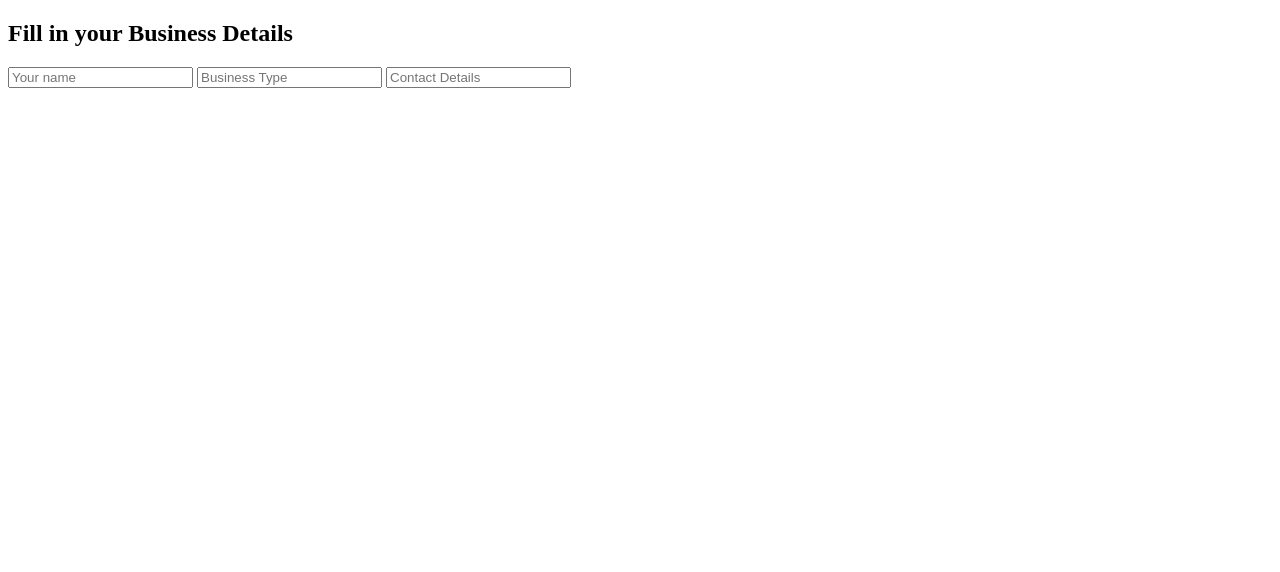
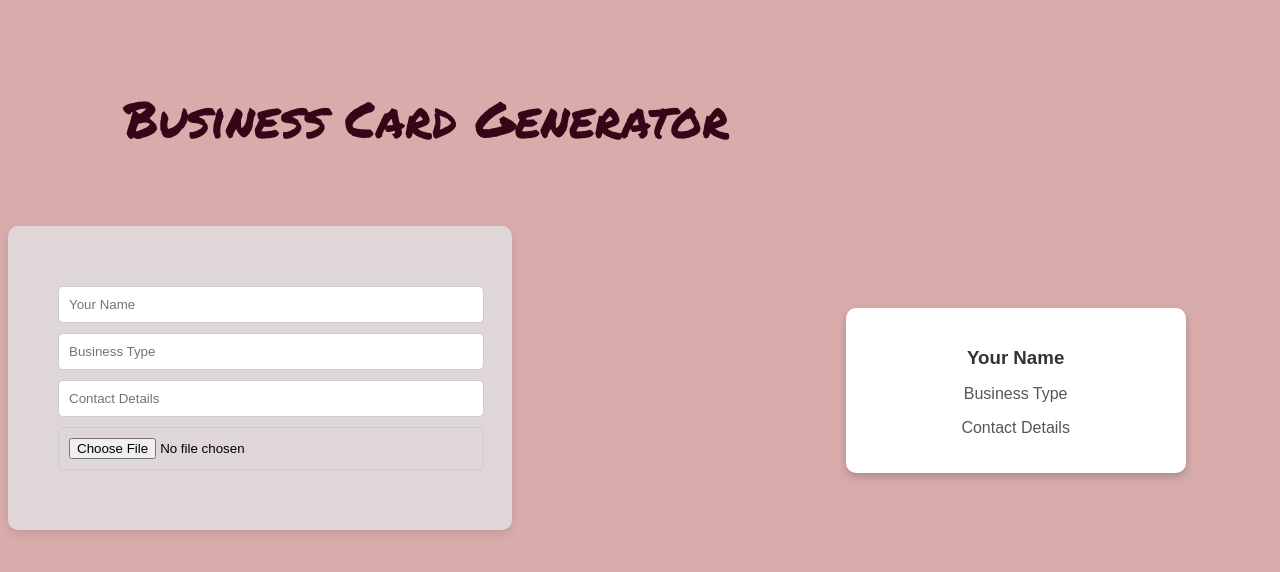
Before and after one commit to Mwinbitz/Business-Card, a plain HTML site: page index.html in a window 1280 px wide. Drawn offline with Linux system fonts and the light colour scheme; a web font is replaced by a local one.

Commit message:
second commit

```diff
--- a/index.html
+++ b/index.html
@@ -4,14 +4,31 @@
     <meta charset="UTF-8">
     <meta name="viewport" content="width=device-width, initial-scale=1.0">
     <title>Business Card</title>
+    <link rel="stylesheet" href="styles.css">
+    <link rel="preconnect" href="https://fonts.googleapis.com">
+    <link rel="preconnect" href="https://fonts.gstatic.com" crossorigin>
+    <link href="https://fonts.googleapis.com/css2?family=Baskervville+SC&family=Cormorant+Infant:ital,wght@0,300;0,400;0,500;0,600;0,700;1,300;1,400;1,500;1,600;1,700&family=Permanent+Marker&display=swap" rel="stylesheet">
 </head>
 <body>
-    <h2>Fill in your Business Details</h2>
+    <div class="background">
+        <div class="section"></div>
+        <div class="section"></div>
+        <div class="section"></div>
+    </div>
+    <h2>Business Card Generator</h2>
     <form id="businessForm">
-        <input type="text" id="name" placeholder="Your name">
+        <input type="text" id="name" placeholder="Your Name">
         <input type="text" id="business type" placeholder="Business Type">
         <input type="text" id="contact" placeholder="Contact Details">
+        <input type="file" id="imageUpload" accept="image/*">
     </form>
 
+    <div class="card">
+        <img id="cardImage" src="" alt="Profile Picture" style="display: none;">
+        <h3 id="cardName">Your Name</h3>
+        <p id="cardBusiness">Business Type</p>
+        <p id="cardContact">Contact Details</p>
+    </div>
+<script src="index.js"></script>
 </body>
 </html>
--- a/index.js
+++ b/index.js
@@ -0,0 +1,17 @@
+document.getElementById('businessForm').addEventListener('input', function() {
+    document.getElementById('cardName').textContent = document.getElementById('name').value || "Your Name";
+    document.getElementById('cardBusiness').textContent = document.getElementById('business type').value || "Business Type";
+    document.getElementById('cardContact').textContent = document.getElementById('contact').value || "Contact Details";
+})
+document.getElementById('imageUpload').addEventListener('change', function(event) {
+    const file = event.target.files[0];
+    if (file) {
+        const reader = new FileReader();
+        reader.onload = function(e) {
+            const image = document.getElementById('cardImage');
+            image.src = e.target.result;
+            image.style.display = 'block';
+        }
+        reader.readAsDataURL(file);
+    }
+});
--- a/styles.css
+++ b/styles.css
@@ -0,0 +1,68 @@
+body {
+    font-family: Arial, sans-serif;
+    display: grid;
+    gap: 30px;
+    align-items: center;
+    background-color: #d9acac;
+    margin-top: 40px;
+}
+h2 {
+    color: rgb(52, 6, 24);
+    font-family: "Permanent Marker", serif;
+    font-weight: 400;
+    font-style: normal;
+    font-size: 50px;
+
+}
+span{
+    color: rgb(52, 6, 24);
+    font-family: "Permanent Marker", serif;
+    font-weight: 400;
+    font-style: normal;
+    font-size: 50px;
+
+
+
+}
+form {
+    background: #dfd7d7;
+    grid-column: span 2;
+    width: 50%;
+    gap: 10px;
+    padding: 50px;
+    border-radius: 10px;
+    box-shadow: 0 4px 8px rgba(0, 0, 0, 0.1);
+    margin-bottom: 25px;
+}
+input {
+    display: block;
+    width: 100%;
+    padding: 10px;
+    margin: 10px 0;
+    border: 1px solid #ccc;
+    border-radius: 5px;
+}
+.card {
+    grid-column-start: 3;
+    grid-column-end: 4;
+    width: 300px;
+    padding: 20px;
+    background: #fff;
+    border-radius: 10px;
+    box-shadow: 0 4px 8px rgba(0, 0, 0, 0.2);
+    text-align: center;
+}
+.card h3 {
+    margin-bottom: 10px;
+    color: #333;
+}
+.card p {
+    color: #555;
+}
+.card img {
+    width: 100px;
+    height: 100px;
+    border-radius: 50%;
+    object-fit: cover;
+    margin-top: 10px;
+}
```
